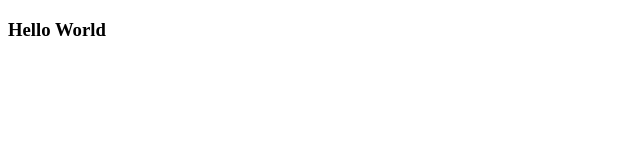
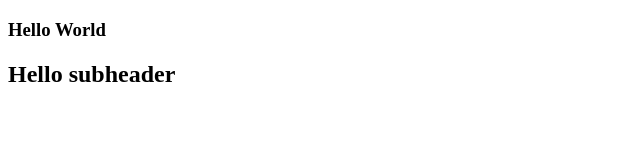
Before and after one commit to cody-larson/newproject2, a plain HTML site: page index.html in a window 1280 px wide. Shown: the whole page, without its empty margins (0-640 px from the left). Drawn offline with Linux system fonts and the light colour scheme.

Commit message:
subheader added

```diff
--- a/index.html
+++ b/index.html
@@ -6,5 +6,6 @@
 </head>
 <body>
     <h3>Hello World</h3>
+    <h2>Hello subheader</h2>
 </body>
 </html>
```
